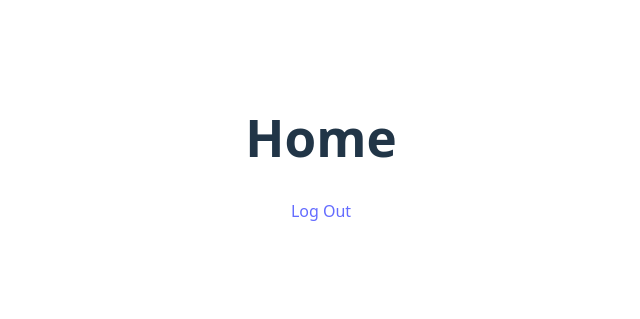
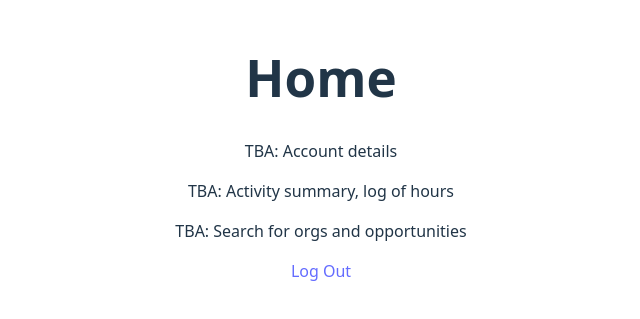
Before and after one commit to JakeBrowning90/volunteer-project-fe-1, a React (Vite) app: page / in a window 1280 px wide. Shown: the part 251-570 px from the top of the page, without its empty margins (319-959 px from the left). Built offline with nearby package versions, Linux system fonts and the light colour scheme; no server answers.

Commit message:
Add placeholder fields to homepage

```diff
--- a/src/components/HomeScreen.jsx
+++ b/src/components/HomeScreen.jsx
@@ -26,6 +26,9 @@ function HomeScreen(
           <p>{localStorage.role}</p>
         </div>
       )}
+      <p>TBA: Account details</p>
+      <p>TBA: Activity summary, log of hours</p>
+      <p>TBA: Search for orgs and opportunities</p>
 
       <a onClick={logout}>Log Out</a>
     </div>
```
